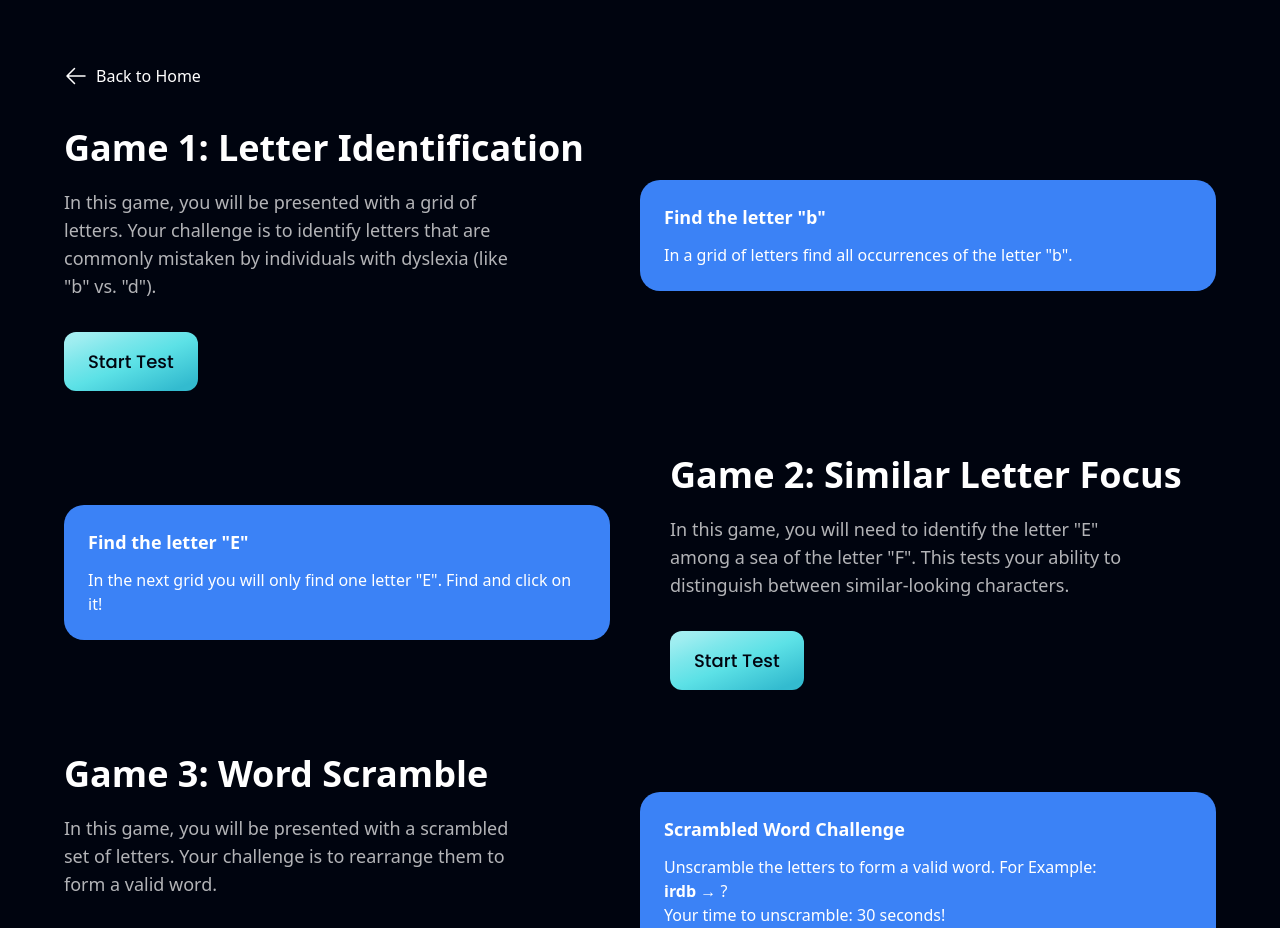
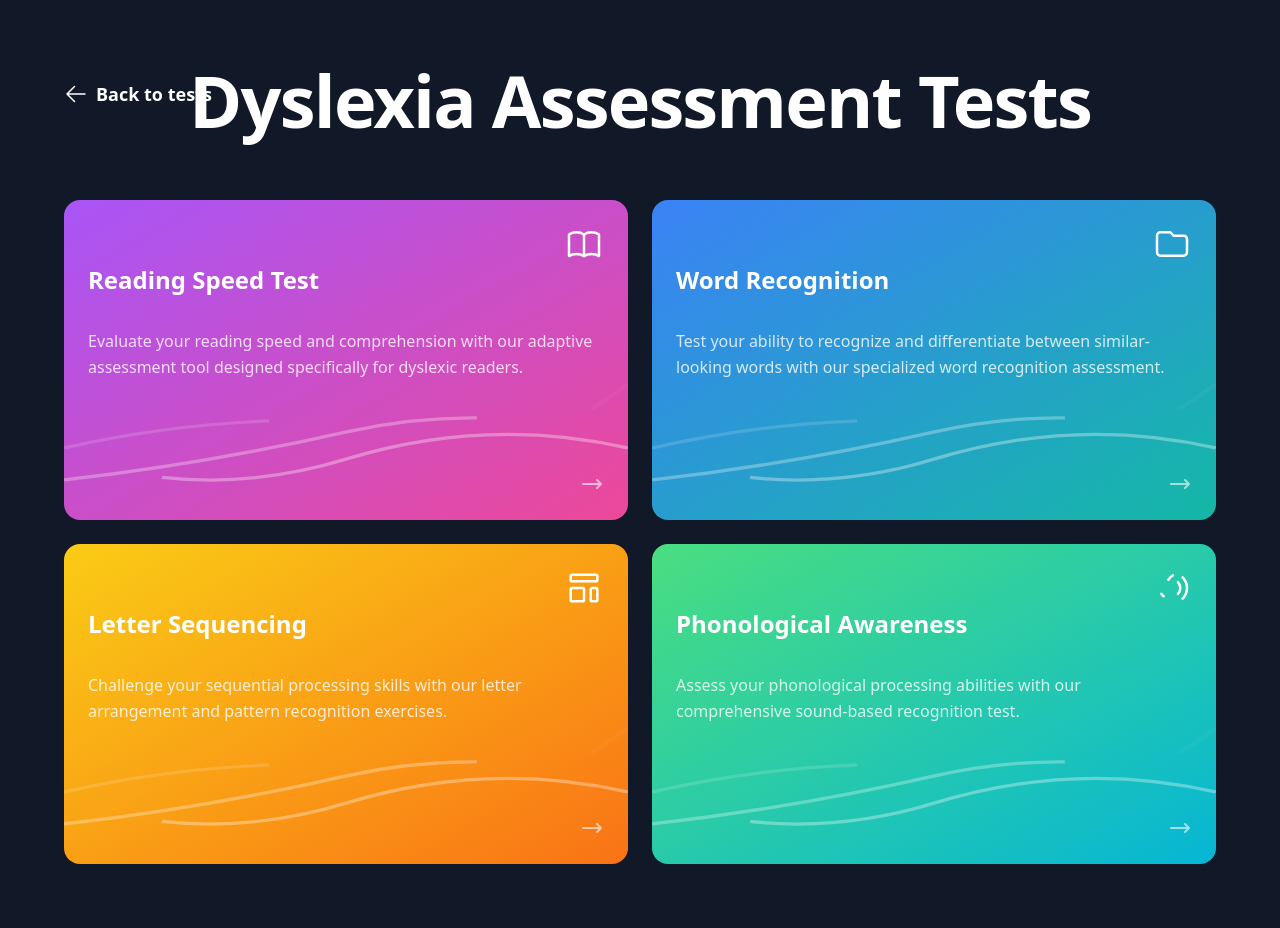
Before and after one commit to DyslexiAid-FYP/DyslexiAid_website, a React (Vite) app: page /tests in a window 1280 px wide. Shown: the top 928 px of the page. Built offline with nearby package versions, Linux system fonts and the light colour scheme.

Commit message:
restructured the games page

```diff
--- a/package.json
+++ b/package.json
@@ -11,11 +11,12 @@
   },
   "dependencies": {
     "@heroicons/react": "^2.2.0",
-    "framer-motion": "^11.12.0",
+    "framer-motion": "^11.18.2",
     "nodemon": "^3.1.4",
     "react": "^18.3.1",
     "react-dom": "^18.3.1",
-    "react-router-dom": "^7.0.1"
+    "react-router-dom": "^7.0.1",
+    "use-router": "^0.4.2"
   },
   "devDependencies": {
     "@types/react": "^18.3.3",
--- a/src/components/DyslexiaTests.jsx
+++ b/src/components/DyslexiaTests.jsx
@@ -1,119 +1,181 @@
-import React, { useEffect } from 'react';
+import React from 'react';
+import { Link } from "react-router-dom";
+import { motion } from "framer-motion";
+import { ArrowLeftIcon } from '@heroicons/react/24/solid'; // Import the back arrow icon
 import { useNavigate } from 'react-router-dom'; // Import the useNavigate hook
-import { ArrowLeftIcon } from '@heroicons/react/24/solid'; // Import the back arrow icon
-import Button from './Button'; // Assuming you have a Button component
+const GoBack = () => {
+  const navigate = useNavigate(); // Initialize the useNavigate hook
+  navigate('/'); // Navigate to the home page
+};
+const BackgroundPaths = ({ color }) => {
+  const paths = [
+    "M0 80 Q50 70, 100 50 T200 55",
+    "M0 60 Q50 40, 100 67 T200 65",
+    "M0 60 Q50 40, 100 43 T200 65",
+    "M0 20 Q50 85, 100 70 T200 75",
+  ];
+
+  return (
+    <svg
+    className="absolute inset-0 w-full h-full z-0"
+    viewBox="0 0 200 200"
+    xmlns="http://www.w3.org/2000/svg"
+    preserveAspectRatio="none"
+    >
+            <g transform="translate(0,95)">
+
+      {paths.map((d, index) => {
+        const pathElement = (
+          <motion.path
+            key={index}
+            d={d}
+            stroke={color}
+            strokeWidth="2"
+            fill="none"
+            initial={{ pathLength: 0, opacity: 0 }}
+            animate={{ pathLength: 1, opacity: 0.8 }}
+            transition={{ duration: 2 + index, repeat: Infinity, repeatType: "loop", ease: "linear" }}
+            />
+        );
+        // Alternate: if the index is odd, flip the path horizontally (making it go right-to-left)
+        return index % 2 === 1 ? (
+          <g key={index} transform="translate(200,0) scale(-1,1)">
+            {pathElement}
+          </g>
+        ) : (
+          pathElement
+          );
+        })}
+      </g>
+    </svg>
+  );
+};
+
+const TestCard = ({ title, description, icon, testNumber, gradient }) => (
+  <Link to={`/test${testNumber}`} className="block w-full">
+    <div
+      className={`relative overflow-hidden rounded-2xl p-6 h-[320px] transition-transform hover:scale-105 ${gradient}`}
+      >
+      {/* Vibrant gradient background */}
+      <div className="absolute inset-0 z-0"></div>
+
+      {/* Animated wavy paths */}
+      <BackgroundPaths color="rgba(255,255,255,0.5)" />
+
+      {/* Card content */}
+      <div className="relative z-20 h-full flex flex-col">
+        <div className=" justify-items-end">{icon}</div>
+        <h3 className="text-white text-2xl font-semibold mb-8">{title}</h3>
+        <p className="text-white/80 text-md leading-relaxed">{description}</p>
+        <div className="mt-auto flex justify-end">
+          <svg className="w-6 h-6 text-white/60" fill="none" viewBox="0 0 24 24" stroke="currentColor">
+            <path strokeLinecap="round" strokeLinejoin="round" strokeWidth={2} d="M17 8l4 4m0 0l-4 4m4-4H3" />
+          </svg>
+        </div>
+      </div>
+    </div>
+  </Link>
+);
 
 const DyslexiaTests = () => {
-  const navigate = useNavigate(); // Initialize the useNavigate hook
+  const navigate = useNavigate(); // Move this inside the component
 
-  useEffect(() => {
-    window.scrollTo(0, 0); // Scroll to the top of the page on component mount
-  }, []);
-
-  const handleGoBack = () => {
+  const goBack = () => {
     navigate('/'); // Navigate to the home page
   };
+  const tests = [
+    {
+      title: "Reading Speed Test",
+      description:
+      "Evaluate your reading speed and comprehension with our adaptive assessment tool designed specifically for dyslexic readers.",
+      icon: (
+        <svg className="w-10 h-10 text-white" fill="none" viewBox="0 0 24 24" stroke="currentColor">
+          <path
+            strokeLinecap="round"
+            strokeLinejoin="round"
+            strokeWidth={1.5}
+            d="M12 6.253v13m0-13C10.832 5.477 9.246 5 7.5 5S4.168 5.477 3 6.253v13C4.168 18.477 5.754 18 7.5 18s3.332.477 4.5 1.253m0-13C13.168 5.477 14.754 5 16.5 5c1.747 0 3.332.477 4.5 1.253v13C19.832 18.477 18.247 18 16.5 18c-1.746 0-3.332.477-4.5 1.253"
+          />
+        </svg>
+      ),
+      testNumber: 1,
+      gradient: "bg-gradient-to-br from-purple-500 to-pink-500",
+    },
+    {
+      title: "Word Recognition",
+      description:
+        "Test your ability to recognize and differentiate between similar-looking words with our specialized word recognition assessment.",
+      icon: (
+        <svg className="w-10 h-10 text-white" fill="none" viewBox="0 0 24 24" stroke="currentColor">
+          <path
+            strokeLinecap="round"
+            strokeLinejoin="round"
+            strokeWidth={1.5}
+            d="M3 7v10a2 2 0 002 2h14a2 2 0 002-2V9a2 2 0 00-2-2h-6l-2-2H5a2 2 0 00-2 2z"
+          />
+        </svg>
+      ),
+      testNumber: 2,
+      gradient: "bg-gradient-to-br from-blue-500 to-teal-500",
+    },
+    {
+      title: "Letter Sequencing",
+      description:
+        "Challenge your sequential processing skills with our letter arrangement and pattern recognition exercises.",
+      icon: (
+        <svg className="w-10 h-10 text-white" fill="none" viewBox="0 0 24 24" stroke="currentColor">
+          <path
+            strokeLinecap="round"
+            strokeLinejoin="round"
+            strokeWidth={1.5}
+            d="M4 5a1 1 0 011-1h14a1 1 0 011 1v2a1 1 0 01-1 1H5a1 1 0 01-1-1V5zM4 13a1 1 0 011-1h6a1 1 0 011 1v6a1 1 0 01-1 1H5a1 1 0 01-1-1v-6zM16 13a1 1 0 011-1h2a1 1 0 011 1v6a1 1 0 01-1 1h-2a1 1 0 01-1-1v-6z"
+          />
+        </svg>
+      ),
+      testNumber: 3,
+      gradient: "bg-gradient-to-br from-yellow-400 to-orange-500",
+    },
+    {
+      title: "Phonological Awareness",
+      description:
+        "Assess your phonological processing abilities with our comprehensive sound-based recognition test.",
+      icon: (
+        <svg className="w-10 h-10 text-white" fill="none" viewBox="0 0 24 24" stroke="currentColor">
+          <path
+            strokeLinecap="round"
+            strokeLinejoin="round"
+            strokeWidth={1.5}
+            d="M15.536 8.464a5 5 0 010 7.072m2.828-9.9a9 9 0 010 12.728M5.586 15.536a5 5 0 001.414 1.414m2.828-9.9a9 9 0 012.728-2.728"
+          />
+        </svg>
+      ),
+      testNumber: 4,
+      gradient: "bg-gradient-to-br from-green-400 to-cyan-500",
+    },
+  ];
 
   return (
-    <div className="bg-primary py-16 px-6 md:px-16">
-      {/* Back Button */}
-      <div className="mb-10">
+    <div className="min-h-screen w-full bg-gray-900 flex flex-col items-center justify-center overflow-hidden">
+      <div className="absolute top-20 left-16">
         <button
-          onClick={handleGoBack}
-          className="text-white flex items-center space-x-2 hover:text-blue-500"
+          onClick={goBack} // Use the goBack function here
+          className="text-white flex items-center space-x-2 hover:text-blue-400 transition duration-200"
         >
           <ArrowLeftIcon className="h-6 w-6" />
-          <span>Back to Home</span>
+          <span className="text-lg font-semibold hover:underline">Back to tests</span>
         </button>
       </div>
-
-      {/* Section for Game 1 */}
-      <div className="flex flex-col md:flex-row items-center justify-between mb-16">
-        <div className="md:w-1/2 mb-8 md:mb-0">
-          <h2 className="text-4xl font-bold text-white mb-5">Game 1: Letter Identification</h2>
-          <p className="text-dimWhite text-lg max-w-[470px] mb-8">
-            In this game, you will be presented with a grid of letters. Your challenge is to identify letters that are commonly mistaken by individuals with dyslexia (like "b" vs. "d").
-          </p>
-          <Button onClick={() => navigate('/test1')} className="bg-blue-gradient text-primary font-medium text-[18px] py-4 px-6 rounded-[10px] outline-none">
-            Start Game 1
-          </Button>
-        </div>
-        <div className="md:w-1/2 mb-12">
-          <div className="bg-blue-500 p-6 rounded-[20px]">
-            <h3 className="font-semibold text-white text-[18px] mb-3">Find the letter "b"</h3>
-            <p className="text-white text-[16px]">
-             In a grid of letters find all occurrences of the letter "b".
-            </p>
+      <div className="py-16 px-4 sm:px-6 lg:px-8 relative">
+        <div className="max-w-7xl mx-auto relative z-10">
+          <div className="text-center mb-16 relative">
+            <h1 className="text-5xl md:text-6xl lg:text-7xl font-bold text-white mb-8 tracking-tight">
+              Dyslexia Assessment Tests
+            </h1>
           </div>
-        </div>
-      </div>
-
-      {/* Section for Game 2 */}
-      <div className="flex flex-col md:flex-row-reverse items-center justify-between mb-16 ">
-        <div className="md:w-1/2 mb-8 md:mb-0 ml-5">
-          <h2 className="text-4xl font-bold text-white mb-5">Game 2: Similar Letter Focus</h2>
-          <p className="text-dimWhite text-lg max-w-[470px] mb-8">
-            In this game, you will need to identify the letter "E" among a sea of the letter "F". This tests your ability to distinguish between similar-looking characters.
-          </p>
-          <Button onClick={() => navigate('/test2')} className="bg-blue-gradient text-primary font-medium text-[18px] py-4 px-6 rounded-[10px] outline-none">
-            Start Game 2
-          </Button>
-        </div>
-        <div className="md:w-1/2 mr-10">
-          <div className="bg-blue-500 p-6 rounded-[20px]">
-            <h3 className="font-semibold text-white text-[18px] mb-3">Find the letter "E"</h3>
-            <p className="text-white text-[16px]">
-              In the next grid you will only find one letter "E". Find and click on it!
-            </p>
-          </div>
-        </div>
-      </div>
-
-      {/* Section for Game 3 */}
-      <div className="flex flex-col md:flex-row items-center justify-between mb-16">
-        <div className="md:w-1/2 mb-8 md:mb-0">
-          <h2 className="text-4xl font-bold text-white mb-5">Game 3: Word Scramble</h2>
-          <p className="text-dimWhite text-lg max-w-[470px] mb-8">
-            In this game, you will be presented with a scrambled set of letters. Your challenge is to rearrange them to form a valid word.
-          </p>
-          <Button onClick={() => navigate('/test3')} className="bg-blue-gradient text-primary font-medium text-[18px] py-4 px-6 rounded-[10px] outline-none">
-            Start Game 3
-          </Button>
-        </div>
-        <div className="md:w-1/2">
-          <div className="bg-blue-500 p-6 rounded-[20px]">
-            <h3 className="font-semibold text-white text-[18px] mb-3">Scrambled Word Challenge</h3>
-            <p className="text-white text-[16px]">
-              Unscramble the letters to form a valid word.
-              For Example:
-              <br />
-              <strong>irdb</strong> → ? <br />
-              Your time to unscramble: 30 seconds!
-            </p>
-          </div>
-        </div>
-      </div>
-
-      {/* Section for Game 4 */}
-      <div className="flex flex-col md:flex-row-reverse items-center justify-between">
-        <div className="md:w-1/2 mb-8 md:mb-0 ml-10">
-          <h2 className="text-4xl font-bold text-white mb-5">Game 4: Letter Elimination</h2>
-          <p className="text-dimWhite text-lg max-w-[470px] mb-8">
-            In this game, you'll be shown a word with one incorrect letter. Your task is to identify and eliminate the incorrect letter to form a valid word.
-          </p>
-          <Button onClick={() => navigate('/test4')} className="bg-blue-gradient text-primary font-medium text-[18px] py-4 px-6 rounded-[10px] outline-none">
-            Start Game 4
-          </Button>
-        </div>
-        <div className="md:w-1/2 mr-10">
-          <div className="bg-blue-500 p-6 rounded-[20px]">
-            <h3 className="font-semibold text-white text-[18px] mb-3">Identify the Incorrect Letter</h3>
-            <p className="text-white text-[16px]">
-              Identify the incorrect letter in the following word and remove it:
-              <br />
-              <strong>flowper</strong> → ? <br />
-              Your time to identify: 20 seconds!
-            </p>
+          <div className="grid grid-cols-1 md:grid-cols-2 gap-6 max-w-6xl mx-auto">
+            {tests.map((test, index) => (
+              <TestCard key={index} {...test} />
+            ))}
           </div>
         </div>
       </div>
--- a/src/style.js
+++ b/src/style.js
@@ -6,7 +6,7 @@ const styles = {
     flexCenter: "flex justify-center items-center",
     flexStart: "flex justify-center items-start",
 
-    paddingX: "sm:px-16 px-6",
+    paddingX: "md:px-16 px-6",
     paddingY: "sm:py-16 py-6",
     padding: "sm:px-16 px-6 sm:py-12 py-4",
 
```
Also changed, not shown: 1 other file (tests, documents, lock files or other folders).
